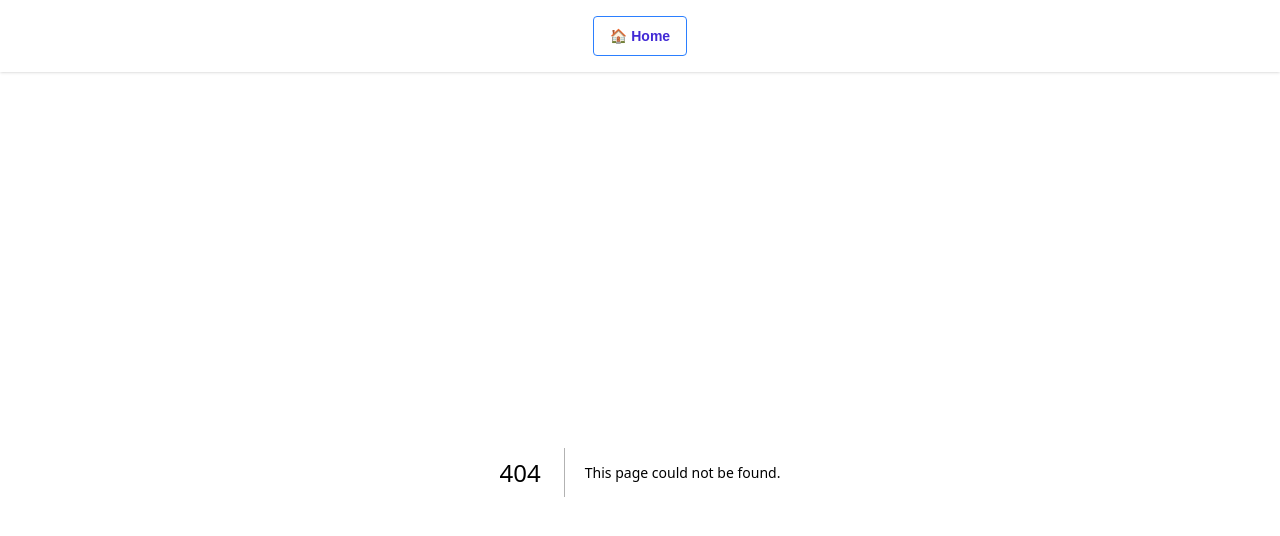
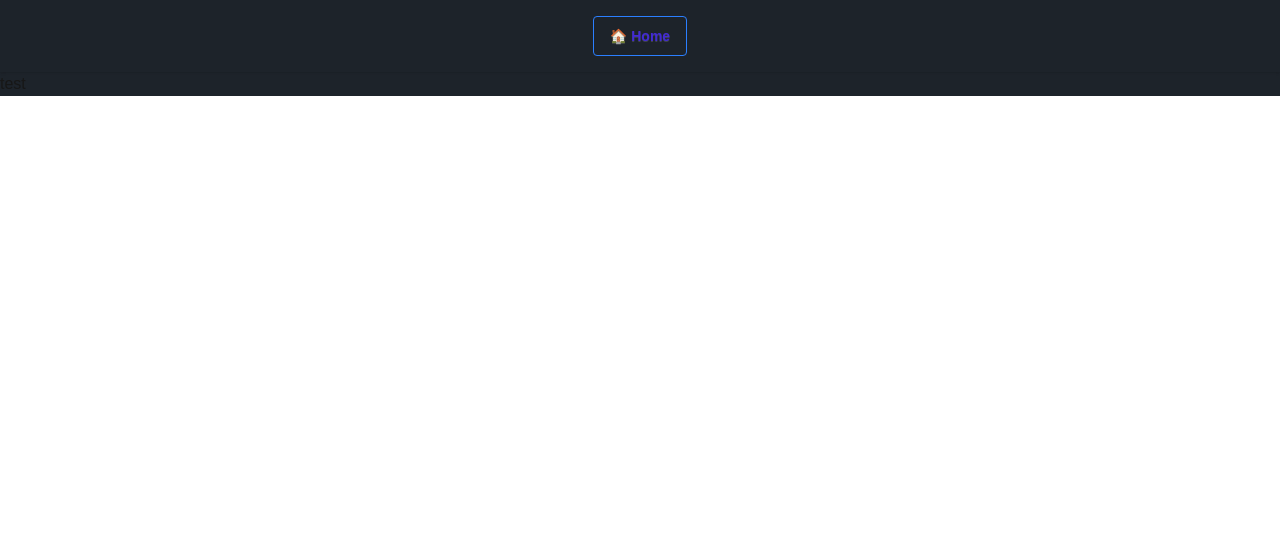
Before and after one commit to Maksym-W/ssd_visualizer, a Next.js app: page /faq in a window 1280 px wide. Before the commit this address had no page. Shown: the top 536 px of the page. Built offline with nearby package versions, Linux system fonts and the light colour scheme.

Commit message:
New faq page added

```diff
--- /dev/null
+++ b/src/app/faq/page.tsx
@@ -0,0 +1,3 @@
+export default function Faq() {
+    return (<h1>test</h1>);
+};
```
